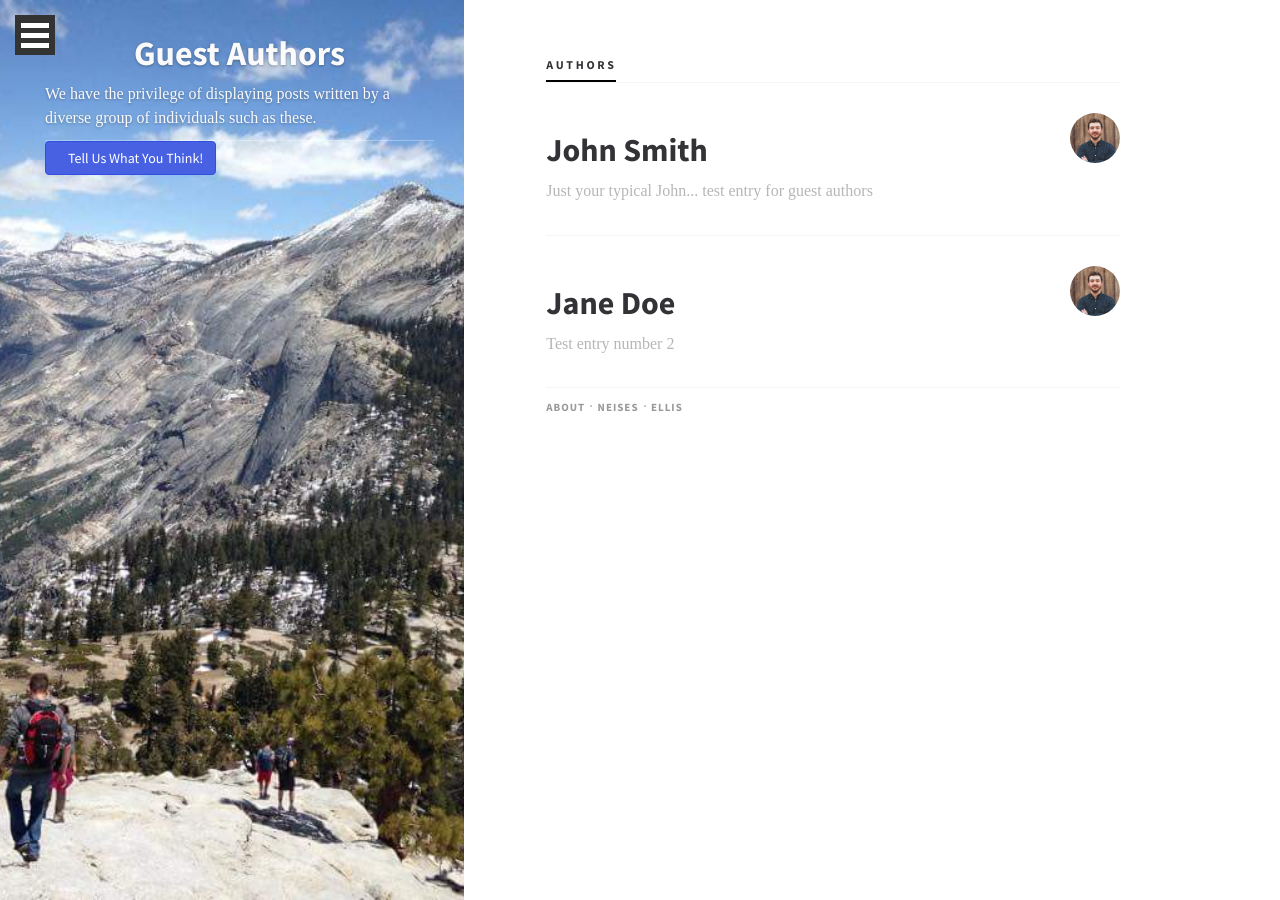
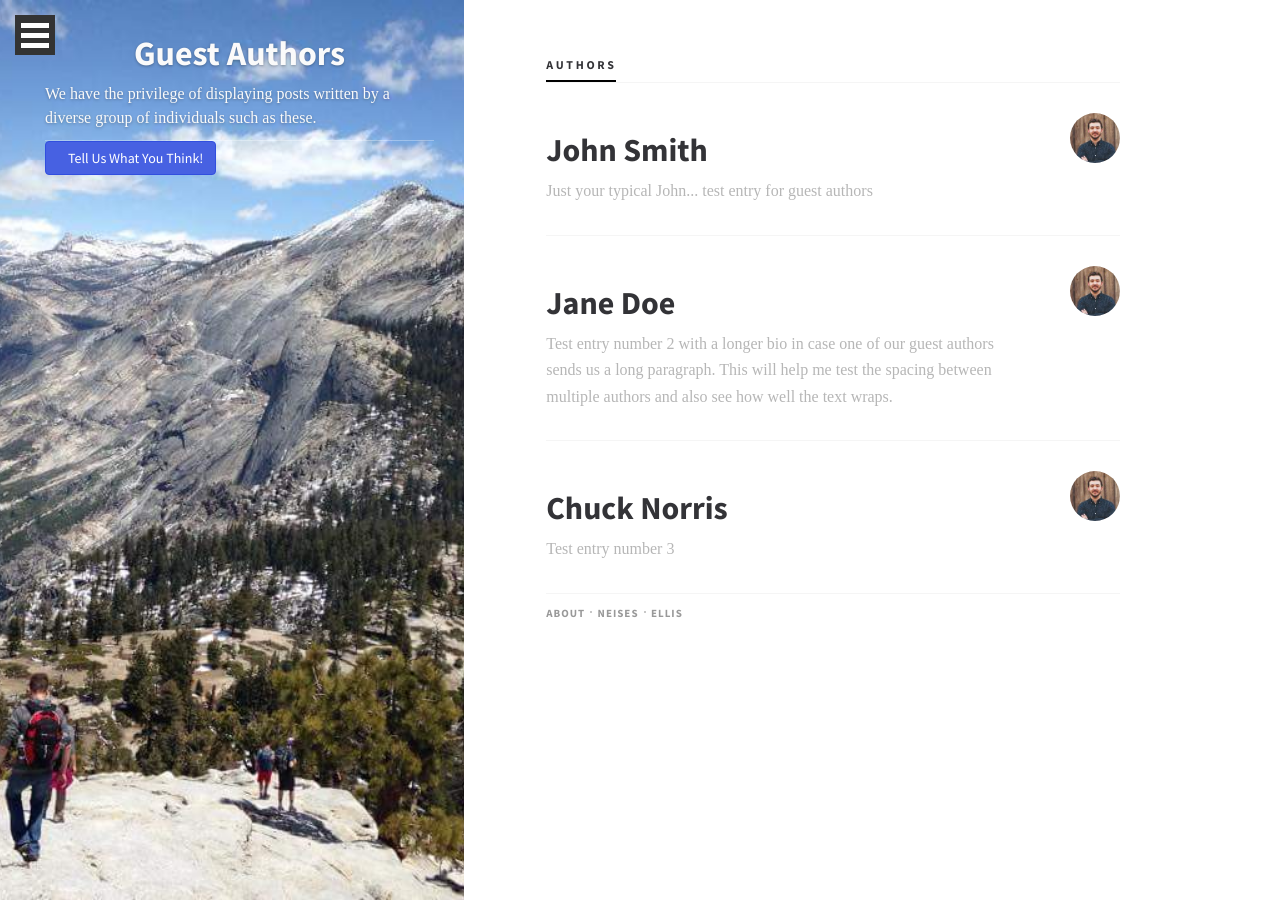
Before and after one commit to EJBlog/EJBlog.github.io, a Jekyll site: the page built from guest_authors.html, in a window 1280 px wide. Built offline with Jekyll 4.4.1, drawn with Linux system fonts in a browser that asks for light colours; nearby versions of some CDN libraries; some web fonts are replaced.

Commit message:
Update guest_authors.yml

```diff
--- a/_data/guest_authors.yml
+++ b/_data/guest_authors.yml
@@ -2,4 +2,7 @@
   bio: Just your typical John... test entry for guest authors
 
 - name: Jane Doe
-  bio: Test entry number 2
+  bio: Test entry number 2 with a longer bio in case one of our guest authors sends us a long paragraph. This will help me test the spacing between multiple authors and also see how well the text wraps.
+
+- name: Chuck Norris
+  bio: Test entry number 3
```
